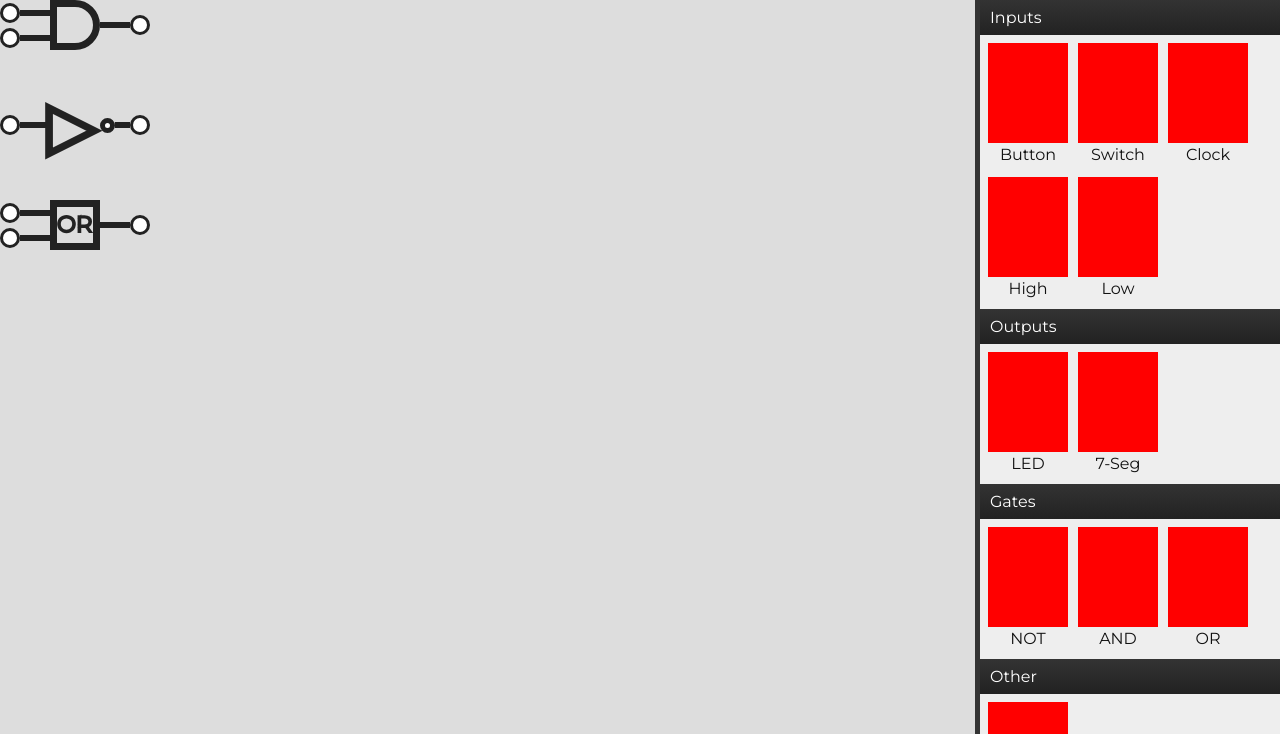
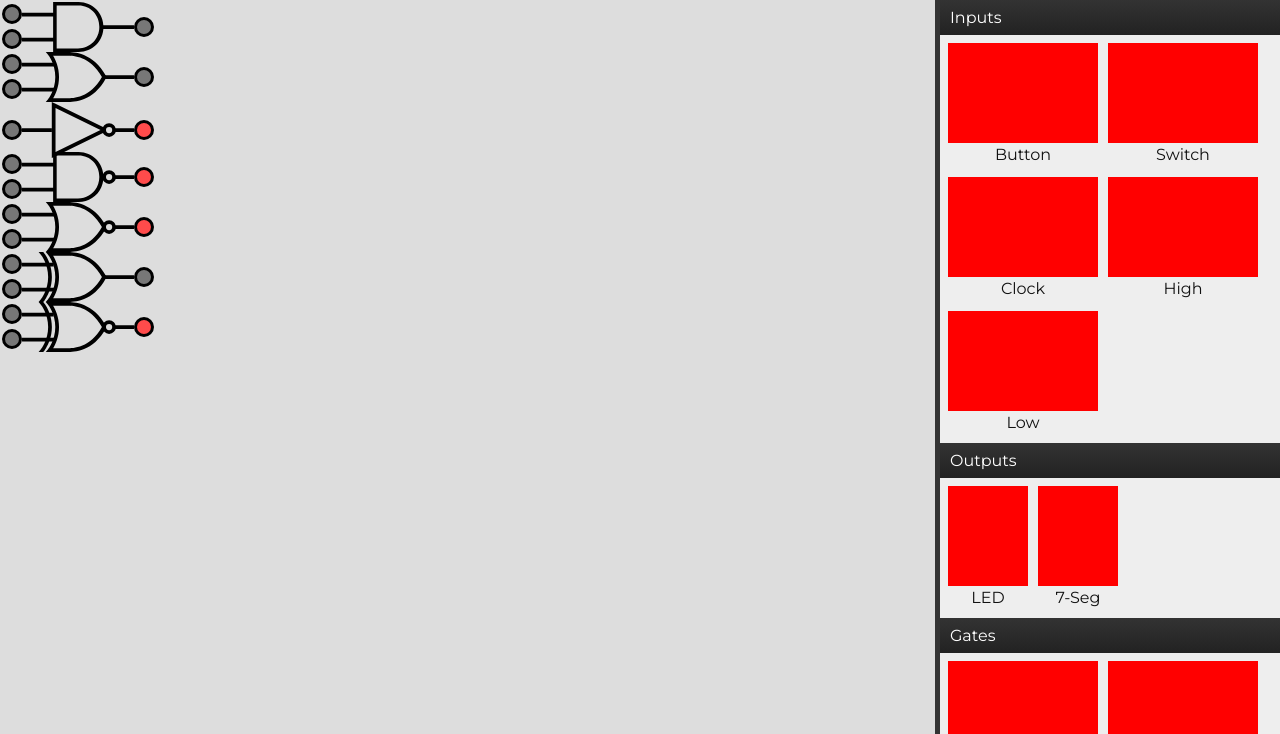
Before and after one commit to jleesCY/SNEEZYlogic, a PHP site: page /simulate in a window 1280 px wide. Shown: the part 66-800 px from the top of the page. Run offline with PHP 8.4, Linux system fonts and the light colour scheme; some libraries are stand-ins or nearby versions.

Commit message:
big steps

```diff
--- /dev/null
+++ b/TOOLS.txt
@@ -0,0 +1 @@
+https://codepen.io/mkmllr/pen/vpJmEK
--- a/simulate/css/shapes.css
+++ b/simulate/css/shapes.css
@@ -1,95 +1,45 @@
 .gate {
-    position:absolute;
+    position: absolute;
     display: grid;
-    grid-template-columns: 50px 50px 50px;
+    grid-template-columns: 20px 112px 20px;
+    padding:2px;
     gap:0;
-    height: 50px;
+    width: 152px;
+    align-items: center;
 }
 
-.in {
-    width:50px;
-    height:50px;
-    display:flex;
-    flex-direction: column;
-    align-items:center;
-    justify-content:center;
+.select {
+    filter: drop-shadow(0 0 3px rgb(255,25,25));
 }
-.out {
-    width:50px;
-    height:50px;
-    display:flex;
-    flex-direction:row;
-    align-items:center;
-    justify-content:center;
+
+.input-1 {
+    position: relative;
+    align-items: center;
+    justify-content:right
 }
-.out-inverted {
-    width:50px;
-    height:50px;
-    display:flex;
-    flex-direction:row;
-    align-items:center;
-    justify-content:center;
+.input-2 {
+    position: relative;
+    display: grid;
+    grid-template-rows: 20px 20px;
+    width: 20px;
+    gap:5px;
+    align-items: center;
+    justify-content:right
 }
 
 .connector {
-    width:50px;
-    height:25px;
-    display:flex;
-    flex-direction: row;
-    align-items:center;
-    justify-content:center;
-}
-.circle {
-    background-color:white;
+    padding:0;
+    margin:0;
     width:20px;
     height:20px;
-    border:3px solid #222;
-    border-radius: 1000px
-}
-.small-circle {
-    background-color:white;
-    width:15px;
-    height:15px;
-    border:5px solid #222;
-    border-radius: 1000px
-}
-.line {
-    width:30px;
-    height:5px;
-    border:3px solid #222;
-}
-.short-line {
-    width:15px;
-    height:5px;
-    border:3px solid #222;
+    border-radius: 25px;
+    border: 3px solid #000
 }
 
-.and {
-    background-color:#DDD;
-    border: 7px solid #222;
-    width:50px;
-    height:50px;
-    border-radius:0 1000px 1000px 0;
+.off {
+    background-color:#777
 }
-.or {
-    background-color:#DDD;
-    border: 7px solid #222;
-    width:50px;
-    height:50px;
-    font-size:17pt;
-    -webkit-text-stroke-width: 2px;
-    -webkit-text-stroke-color: #222;
-    line-height:35px;
-    text-indent:0px;
+
+.on {
+    background-color:rgb(255,75,75)
 }
-.not {
-    background-color:#DDD;
-    width: 50px;
-    height: 50px;
-    font-size:50pt;
-    -webkit-text-stroke-width: 4px;
-    -webkit-text-stroke-color: #222;
-    padding:0;
-    line-height:48px;
-    text-indent:-3px;
-}
--- a/simulate/index.php
+++ b/simulate/index.php
@@ -52,70 +52,82 @@
             </div>
         </nav>
 
-        <div id="body" style="height:100%;display:grid;grid-template-columns:auto 5px 300px;flex:1 1 auto;overflow:scroll">
+        <div id="body" style="height:100%;display:grid;grid-template-columns:auto 5px 340px;flex:1 1 auto;overflow:hidden">
             <div id='dropwindow' style="overflow:hidden">
                 <div id="simulation-window" style="background-color:none;z-index:-2;position:relative">
-                    <div class='gate' style="top:0px;left:0px">
-                        <div class='in'>
-                            <div class="connector">
-                                <div class='circle'></div>
-                                <div class='line'></div>
-                            </div>
-                            <div class="connector">
-                                <div class='circle'></div>
-                                <div class='line'></div>
-                            </div>
+                    <div class="gate" style="top:0px;left:0px">
+                        <div class="input-2">
+                            <div class="connector off"></div>
+                            <div class="connector off"></div>
                         </div>
-                        <div class='and'></div>
-                        <div class='out'>
-                            <div class='line'></div>
-                            <div class='circle'></div>
-                        </div>
+                        <div class="and"><img src="images/gates/AND.svg"></div>
+                        <div class="connector off"></div>
                     </div>
 
-                    <div class='gate' style="top:100px;left:0px">
-                        <div class='in'>
-                            <div class="connector">
-                                <div class='circle'></div>
-                                <div class='line'></div>
-                            </div>
+                    <div class="gate" style="top:50px;left:0px">
+                        <div class="input-2">
+                            <div class="connector off"></div>
+                            <div class="connector off"></div>
                         </div>
-                        <div class='not'>▷</div>
-                        <div class='out-inverted'>
-                            <div class='small-circle'></div>
-                            <div class='short-line'></div>
-                            <div class='circle'></div>
-                        </div>
+                        <div class="or"><img src="images/gates/OR.svg"></div>
+                        <div class="connector off"></div>
                     </div>
 
-                    <div class='gate' style="top:200px;left:0px">
-                        <div class='in'>
-                            <div class="connector">
-                                <div class='circle'></div>
-                                <div class='line'></div>
-                            </div>
-                            <div class="connector">
-                                <div class='circle'></div>
-                                <div class='line'></div>
-                            </div>
+                    <div class="gate" style="top:100px;left:0px">
+                        <div class="input-1">
+                            <div class="connector off"></div>
                         </div>
-                        <div class='or'>OR</div>
-                        <div class='out'>
-                            <div class='line'></div>
-                            <div class='circle'></div>
+                        <div class="not"><img src="images/gates/NOT.svg"></div>
+                        <div class="connector on"></div>
+                    </div>
+
+                    <div class="gate" style="top:150px;left:0px">
+                        <div class="input-2">
+                            <div class="connector off"></div>
+                            <div class="connector off"></div>
                         </div>
+                        <div class="nand"><img src="images/gates/NAND.svg"></div>
+                        <div class="connector on"></div>
                     </div>
+
+                    <div class="gate" style="top:200px;left:0px">
+                        <div class="input-2">
+                            <div class="connector off"></div>
+                            <div class="connector off"></div>
+                        </div>
+                        <div class="nor"><img src="images/gates/NOR.svg"></div>
+                        <div class="connector on"></div>
+                    </div>
+
+                    <div class="gate" style="top:250px;left:0px">
+                        <div class="input-2">
+                            <div class="connector off"></div>
+                            <div class="connector off"></div>
+                        </div>
+                        <div class="xor"><img src="images/gates/XOR.svg"></div>
+                        <div class="connector off"></div>
+                    </div>
+
+                    <div class="gate" style="top:300px;left:0px">
+                        <div class="input-2">
+                            <div class="connector off"></div>
+                            <div class="connector off"></div>
+                        </div>
+                        <div class="xnor"><img src="images/gates/XNOR.svg"></div>
+                        <div class="connector on"></div>
+                    </div>
+
                 </div>
             </div>
             <div style="background-color:#333"></div>
-            <div id="side-panel" style="background-color:#EEE;user-select:none">
+            <div id="side-panel" style="background-color:#EEE;user-select:none;overflow:scroll">
                 <ul class="accordion">
                     <li>
                         <button class="accordion-control">Inputs</button>
                         <div class="accordion-panel" style="display:block">
-                            <div style="display:grid;grid-template-columns: 80px 80px 80px; gap:10px">
+                            <div style="display:grid;grid-template-columns:150px 150px; gap:10px">
                                 <div id='button' style="display:flex;flex-direction:column;justify-content:center">
-                                    <div style="height:100px;background-color:red;z-index:200" draggable='true'></div>
+                                    <div style="height:100px;background-color:red" draggable='true'></div>
                                     <div style="margin:auto">Button</div>
                                 </div>
                                 <div id="switch" style="display:flex;flex-direction:column;justify-content:center">
@@ -141,11 +153,11 @@
                         <button class="accordion-control">Outputs</button>
                         <div class="accordion-panel" style="display:block">
                             <div style="display:grid;grid-template-columns: 80px 80px 80px; gap:10px">
-                                <div id='button' style="display:flex;flex-direction:column;justify-content:center">
+                                <div id='led' style="display:flex;flex-direction:column;justify-content:center">
                                     <div style="height:100px;background-color:red;z-index:200" draggable='true'></div>
                                     <div style="margin:auto">LED</div>
                                 </div>
-                                <div id="switch" style="display:flex;flex-direction:column;justify-content:center">
+                                <div id="7-seg" style="display:flex;flex-direction:column;justify-content:center">
                                     <div style="height:100px;background-color:red" draggable='true'></div>
                                     <div style="margin:auto">7-Seg</div>
                                 </div>
@@ -155,16 +167,17 @@
                     <li>
                         <button class="accordion-control">Gates</button>
                         <div class="accordion-panel" style="display:block">
-                            <div style="display:grid;grid-template-columns: 80px 80px 80px; gap:10px">
-                                <div id='button' style="display:flex;flex-direction:column;justify-content:center">
-                                    <div style="height:100px;background-color:red;z-index:200" draggable='true'></div>
+                            <div style="display:grid;grid-template-columns: 150px 150px; gap:10px">
+                                <div id='not-gate' style="display:flex;flex-direction:column;justify-content:center">
+                                    <div style="height:100px;background-color:red" draggable='true'></div>
                                     <div style="margin:auto">NOT</div>
                                 </div>
-                                <div id="switch" style="display:flex;flex-direction:column;justify-content:center">
-                                    <div style="height:100px;background-color:red" draggable='true'></div>
+                                <div id="and-gate" style="display:flex;flex-direction:column;justify-content:center">
+                                    <div style="height:100px;background-color:red;" draggable='true'>
+                                    </div>
                                     <div style="margin:auto">AND</div>
                                 </div>
-                                <div id="clock" style="display:flex;flex-direction:column;justify-content:center">
+                                <div id="or-gate" style="display:flex;flex-direction:column;justify-content:center">
                                     <div style="height:100px;background-color:red" draggable='true'></div>
                                     <div style="margin:auto">OR</div>
                                 </div>
@@ -175,7 +188,7 @@
                         <button class="accordion-control">Other</button>
                         <div class="accordion-panel" style="display:block">
                             <div style="display:grid;grid-template-columns: 80px 80px 80px; gap:10px">
-                                <div id='button' style="display:flex;flex-direction:column;justify-content:center">
+                                <div id='label' style="display:flex;flex-direction:column;justify-content:center">
                                     <div style="height:100px;background-color:red;z-index:200" draggable='true'></div>
                                     <div style="margin:auto">Label</div>
                                 </div>
```
Also changed, not shown: gate-templates.html (+1 -50 lines), simulate/js/logic.js (added, +12 -0 lines), simulate/images/gates/AND.svg (added), simulate/images/gates/NAND.svg (added), simulate/images/gates/NOR.svg (added), simulate/images/gates/NOT.svg (added), simulate/images/gates/OR.svg (added), simulate/images/gates/XNOR.svg (added), simulate/images/gates/XOR.svg (added).
